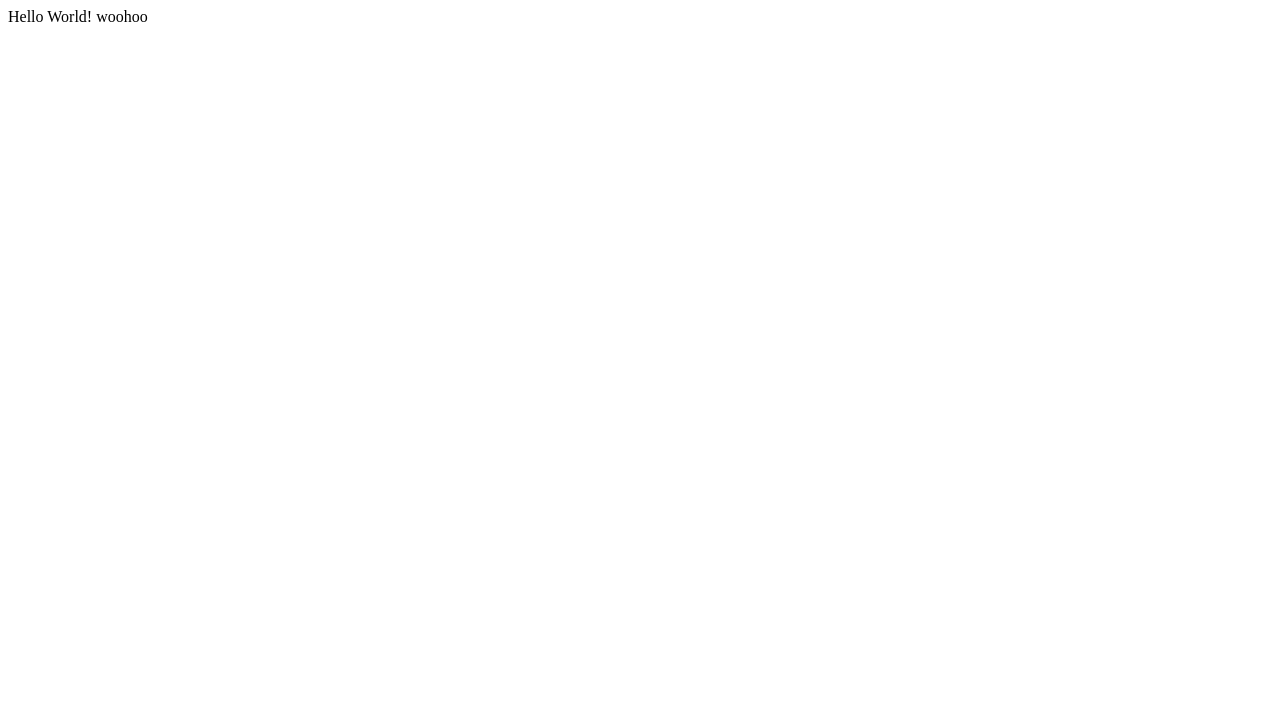
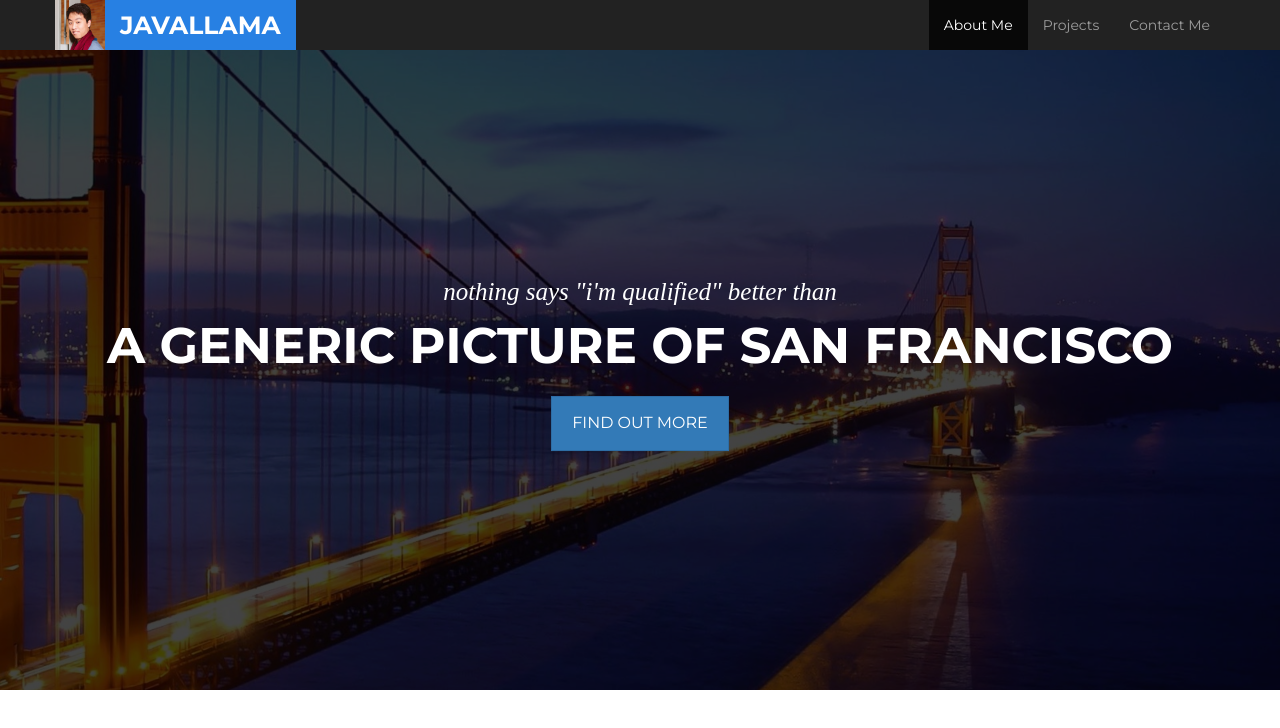
Before and after one commit to erikyangs/bootstraptemplate, a plain HTML site: page index.html in a window 1280 px wide. Drawn offline with nearby package versions, Linux system fonts and the light colour scheme; a web font is replaced by a local one.

Commit message:
finished nav bar and landing image

```diff
--- /dev/null
+++ b/index.css
@@ -0,0 +1,104 @@
+body {
+	font-family: 'Montserrat', sans-serif;
+	margin-top: 50px;
+}
+
+.navbar{
+	margin-bottom: 0;
+}
+
+.navbar-default{
+	border: none;
+}
+
+.navbar-default .navbar-brand, .navbar-default .navbar-brand:focus {
+	font-weight: 700;
+	font-size: 25px;
+	background-color: #2780e3;
+	color: white;
+}
+
+.navbar-default .navbar-brand:hover{
+	background-color: #308af5;
+	color: white;
+}
+
+.navbar-header:hover #brand-img{
+	-webkit-filter: brightness(108%);
+}
+
+#brand-img:hover + #brand-text {
+	background-color: #308af5;
+}
+
+#brand-img {
+	padding:0;
+}
+
+#brand-text{
+	margin-left:0;
+}
+
+.navbar-toggle{
+	border-radius: initial;
+}
+
+#landing{
+	display: block;
+	position: relative;
+	height: 80vh;
+	background-color: rgba(0,0,0,0.1);
+}
+
+#landing-image {
+	position: relative;
+	width: 100%;
+	height: 100%;
+	z-index: -2;
+
+	background-image: url(landing.jpg);
+	background-repeat: no-repeat;
+	background-position: center center;
+	background-attachment: scroll;
+	background-size: cover;
+}
+
+.overlay{
+	position: absolute;
+	top: 0;
+	left: 0;
+	width: 100%;
+	height: 100%;
+	z-index: -1;
+
+	background-color: rgba(0,0,0,0.7);
+}
+
+#landing-text-container{
+	display: table;
+	position: absolute;
+	top: 50%;
+	left: 50%;
+	transform: translate(-50%, -50%);
+
+	color: white;
+}
+
+#landing-subtitle{
+	font-size: 25px;
+	font-style: italic;
+	font-family: 'Droid Serif';
+}
+
+#landing-title{
+	font-size: 50px;
+	font-weight: 700;
+}
+
+#landing-button{
+	border-radius: 0px;
+	padding: 15px 20px;
+	margin: 15px;
+
+	font-size: 16px;
+}
--- a/index.html
+++ b/index.html
@@ -31,9 +31,12 @@
 
 	<!--Fonts-->
 	<link href='https://fonts.googleapis.com/css?family=Roboto:400,300' rel='stylesheet' type='text/css'>
+	<link href='https://fonts.googleapis.com/css?family=Montserrat:400,700' rel='stylesheet' type='text/css'>
+	<link href="https://fonts.googleapis.com/css?family=Droid+Serif" rel="stylesheet">
 
 	<!--Stylesheets-->
-
+	<link rel="stylesheet" href="https://maxcdn.bootstrapcdn.com/bootstrap/3.3.6/css/bootstrap.min.css">
+	<link rel="stylesheet" href="index.css">
 
 	<title>
 		Erik's Bootstrap Template
@@ -41,9 +44,47 @@
 </head>
 
 <body>
-	Hello World! woohoo
+	<nav role="navigation" class="navbar navbar-default navbar-fixed-top navbar-inverse">
+		<div class="container">
+			<!-- Brand and toggle get grouped for better mobile display -->
+			<div class="navbar-header">
+				<button type="button" class="navbar-toggle collapsed" data-toggle="collapse" data-target="#navbar-collapse-target" aria-expanded="false">
+					<span class="sr-only">Toggle navigation</span>
+					<span class="icon-bar"></span>
+					<span class="icon-bar"></span>
+					<span class="icon-bar"></span>
+				</button>
+				<a class="navbar-brand" id="brand-img" href="#"><img src = "brand.jpg" class="navbar-left" style = "height:100%;"></img></a>
+				<a class="navbar-brand" id="brand-text" href="#">JAVALLAMA</a>
+			</div>
+
+			<!-- Collect the nav links, forms, and other content for toggling -->
+			<div class="collapse navbar-collapse" id="navbar-collapse-target">
+				<ul class="nav navbar-nav navbar-right">
+					<li class="active"><a href="#">About Me</a></li>
+					<li><a href="#">Projects</a></li>
+					<li><a href="#">Contact Me</a></li>
+				</ul>
+			</div>
+		</div>
+	</nav>
+
+	<div id="landing">
+		<div id="landing-image"></div>
+		<div class="overlay"></div>
+
+		<div class="container text-center" id="landing-text-container">
+			<div id="landing-subtitle">nothing says "i'm qualified" better than</div>
+			<div id="landing-title">A GENERIC PICTURE OF SAN FRANCISCO</div>
+			<button type="button" class="btn btn-primary" id="landing-button">FIND OUT MORE</button>
+		</div>
+	</div>
+
+
+	<div style="height: 100vh;"></div>
+
 	<!--Javascript-->
 	<script src="https://ajax.googleapis.com/ajax/libs/jquery/1.11.3/jquery.min.js"></script>
-
+	<script src="https://maxcdn.bootstrapcdn.com/bootstrap/3.3.6/js/bootstrap.min.js"></script>
 </body>
 </html>
```
Also changed, not shown: brand.jpg (added), landing.jpg (added). Lines whose indentation alone changed are shown as unchanged.
